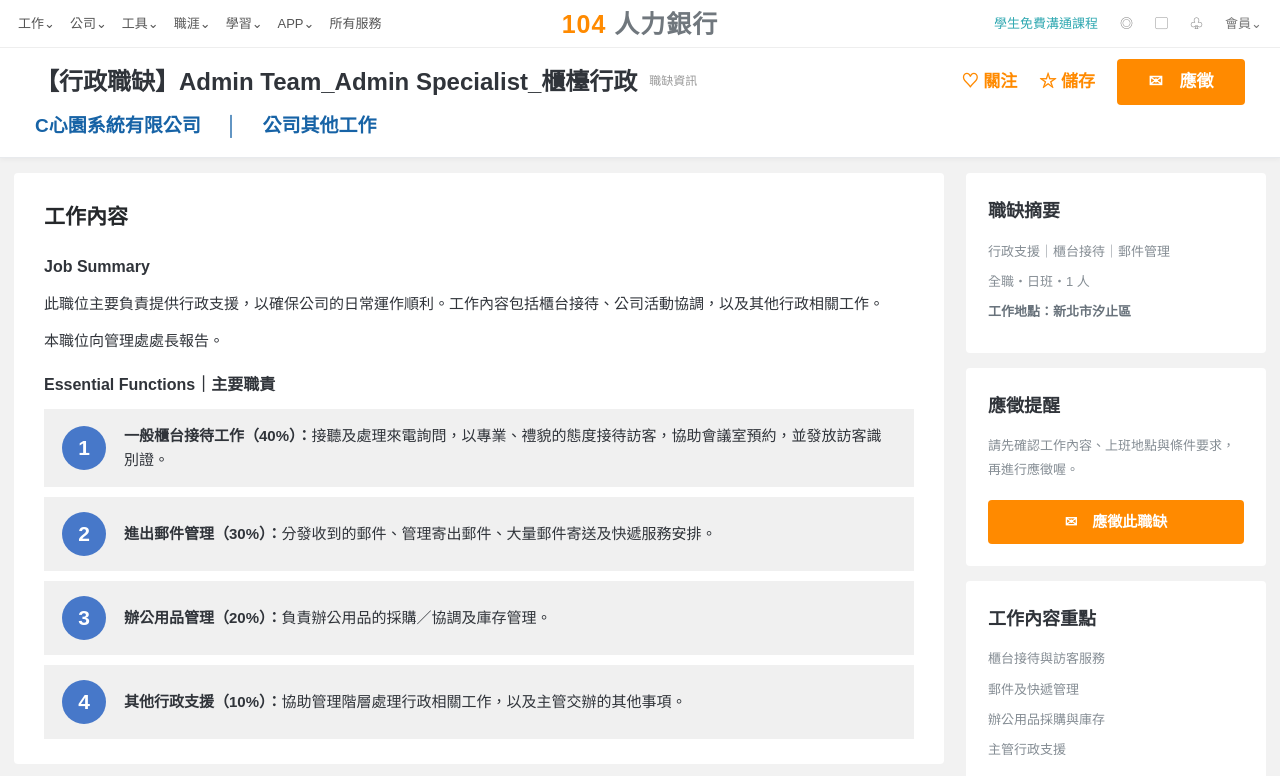
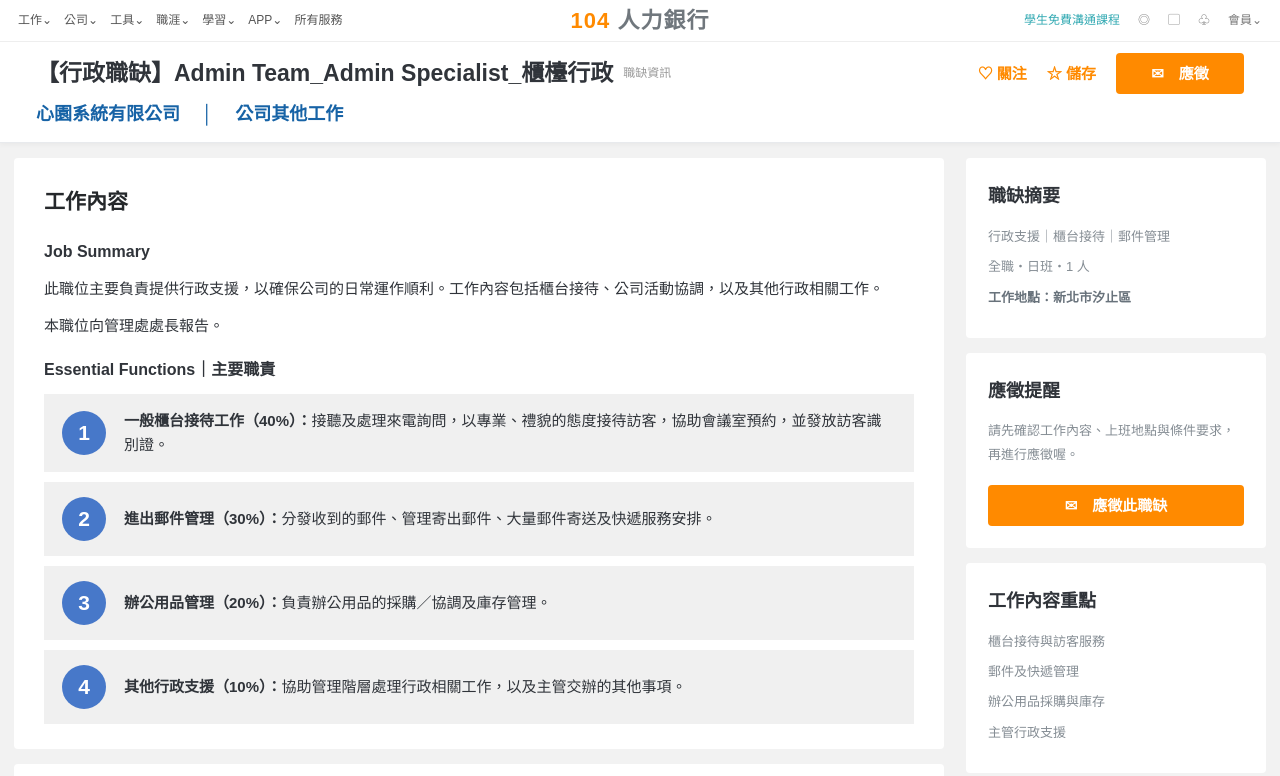
Before and after one commit to ppp930520-ops/104-admin-job-page, a plain HTML site: page index.html in a window 1280 px wide. Shown: the top 776 px of the page. Drawn offline with Linux system fonts and the light colour scheme.

Commit message:
Precisely match the supplied 104 header reference

```diff
--- a/index.html
+++ b/index.html
@@ -11,19 +11,19 @@
 html{scroll-behavior:smooth}
 body{margin:0;background:var(--bg);color:var(--ink);font-family:Arial,"Noto Sans TC","Microsoft JhengHei",sans-serif;font-size:15px;line-height:1.8}
 a{color:inherit;text-decoration:none}
-.topbar{height:48px;background:#fff;border-bottom:1px solid #eee;display:flex;align-items:center;justify-content:space-between;padding:0 18px;color:#555;font-size:13px;position:relative}
-.navlinks,.tools{display:flex;align-items:center;gap:15px;white-space:nowrap}
-.logo{position:absolute;left:50%;top:50%;transform:translate(-50%,-50%);font-size:25px;font-weight:700;letter-spacing:1px;color:#70777d;white-space:nowrap}
+.topbar{height:42px;background:#fff;border-bottom:1px solid #eee;display:flex;align-items:center;justify-content:space-between;padding:0 18px;color:#555;font-size:12px;position:relative}
+.navlinks,.tools{display:flex;align-items:center;gap:12px;white-space:nowrap}
+.logo{position:absolute;left:50%;top:50%;transform:translate(-50%,-50%);font-size:22px;font-weight:700;letter-spacing:1px;color:#70777d;white-space:nowrap}
 .logo b{color:var(--orange)}
-.tools{justify-content:flex-end;gap:22px;color:#777}
+.tools{justify-content:flex-end;gap:18px;color:#777}
 .tools .course{color:#31a9b2}
-.jobhead{background:#fff;padding:10px 24px 14px;border-bottom:1px solid var(--line);box-shadow:0 2px 5px rgba(0,0,0,.04)}
-.jobhead-inner{max-width:1210px;margin:auto}
-.jobtitle{display:flex;align-items:center;gap:12px;flex-wrap:wrap;font-size:24px;font-weight:700;min-height:48px}
-.jobtitle small{font-size:12px;font-weight:400;color:#999}
-.job-actions{display:flex;align-items:center;gap:22px;margin-left:auto;color:var(--orange);font-size:17px;white-space:nowrap}
-.apply{display:inline-flex;align-items:center;justify-content:center;background:var(--orange);color:white;border:0;border-radius:4px;padding:8px 28px;font-weight:700;min-height:44px;min-width:128px}
-.subnav{display:flex;gap:25px;color:var(--blue);font-weight:700;margin-top:3px;font-size:19px}
+.jobhead{background:#fff;padding:9px 24px 12px;border-bottom:1px solid var(--line);box-shadow:0 2px 5px rgba(0,0,0,.04)}
+.jobhead-inner{max-width:1208px;margin:auto}
+.jobtitle{display:flex;align-items:center;gap:10px;flex-wrap:nowrap;font-size:23px;font-weight:700;min-height:45px}
+.jobtitle small{font-size:12px;font-weight:400;color:#999;white-space:nowrap}
+.job-actions{display:flex;align-items:center;gap:20px;margin-left:auto;color:var(--orange);font-size:15px;white-space:nowrap}
+.apply{display:inline-flex;align-items:center;justify-content:center;background:var(--orange);color:white;border:0;border-radius:4px;padding:7px 25px;font-weight:700;min-height:40px;min-width:128px}
+.subnav{display:flex;gap:22px;color:var(--blue);font-weight:700;margin-top:2px;font-size:18px}
 .meta{display:none}
 
 .page{max-width:1320px;margin:15px auto 56px;padding:0 14px}
@@ -87,7 +87,7 @@ li{padding-left:0;margin:5px 0}
    <small>職缺資訊</small>
    <div class="job-actions"><span>♡ 關注</span><span>☆ 儲存</span><span class="apply">✉　應徵</span></div>
   </div>
-  <div class="subnav"><span>C心園系統有限公司</span><span>│</span><span>公司其他工作</span></div>
+  <div class="subnav"><span>心園系統有限公司</span><span>│</span><span>公司其他工作</span></div>
  </div>
 </section>
 
```
